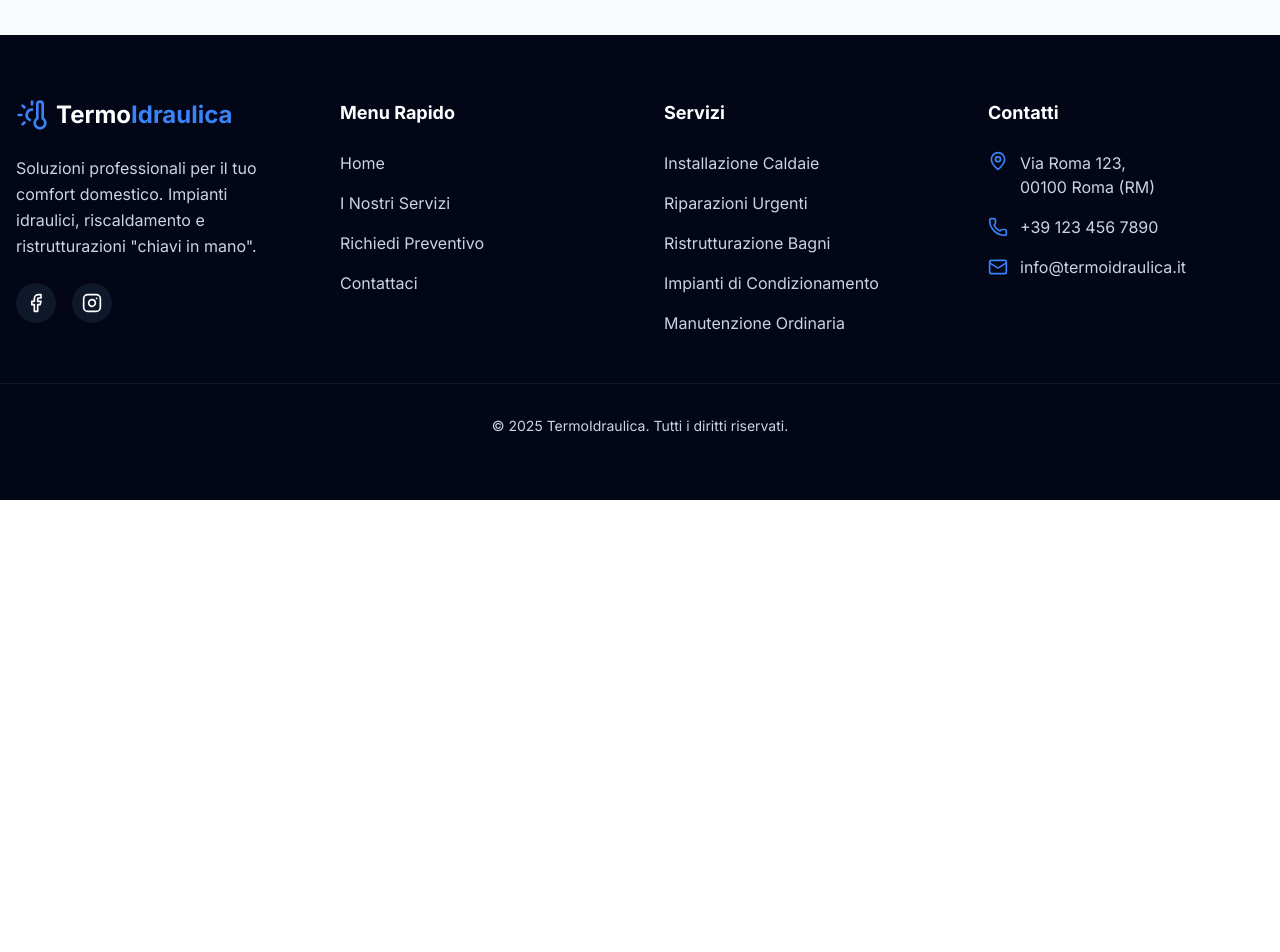
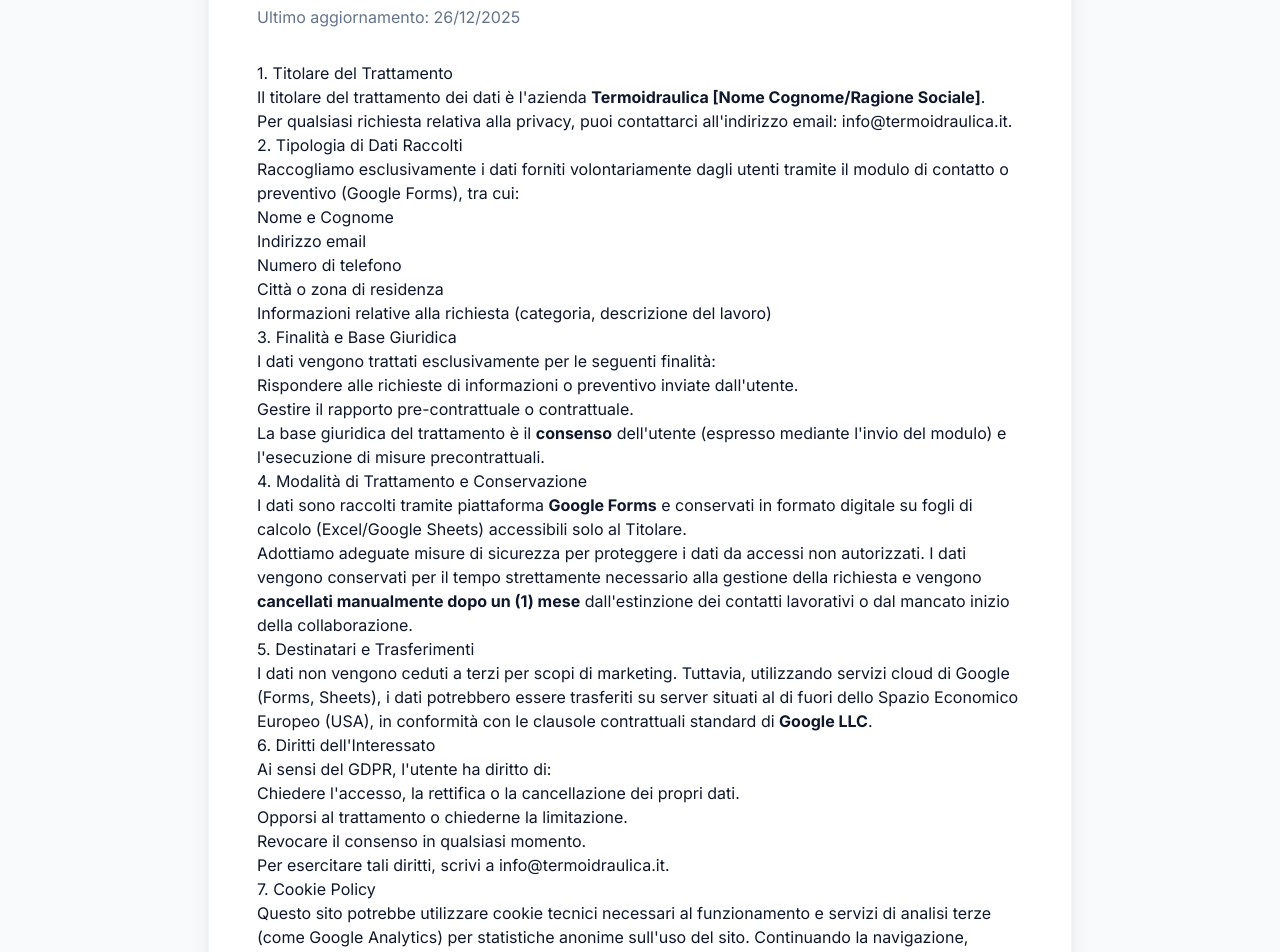
Before and after one commit to lucadibelardino/termoidraulica.746, a React (Vite) app: page /privacy in a window 1280 px wide. Shown: the part 300-1252 px from the top of the page. Before the commit the page ends 800 px from the top, so only its background shows below. Built offline with nearby package versions, Linux system fonts and the light colour scheme.

Commit message:
feat: Add GDPR-compliant Privacy Policy page

```diff
--- a/src/App.tsx
+++ b/src/App.tsx
@@ -8,6 +8,7 @@ import Services from './pages/Services';
 
 import Quote from './pages/Quote';
 import Contact from './pages/Contact';
+import Privacy from './pages/Privacy';
 
 const ScrollToTop = () => {
   const { pathname } = useLocation();
@@ -29,6 +30,7 @@ function App() {
             <Route path="/servizi" element={<Services />} />
             <Route path="/preventivo" element={<Quote />} />
             <Route path="/contatti" element={<Contact />} />
+            <Route path="/privacy" element={<Privacy />} />
           </Routes>
         </main>
         <Footer />
--- a/src/components/Footer.tsx
+++ b/src/components/Footer.tsx
@@ -32,6 +32,7 @@ const Footer = () => {
                         <li><Link to="/servizi" className="hover:text-white transition-colors">I Nostri Servizi</Link></li>
                         <li><Link to="/preventivo" className="hover:text-white transition-colors">Richiedi Preventivo</Link></li>
                         <li><Link to="/contatti" className="hover:text-white transition-colors">Contattaci</Link></li>
+                        <li><Link to="/privacy" className="hover:text-white transition-colors">Privacy Policy</Link></li>
                     </ul>
                 </div>
 
--- /dev/null
+++ b/src/pages/Privacy.tsx
@@ -0,0 +1,84 @@
+import { ArrowLeft } from 'lucide-react';
+import { Link } from 'react-router-dom';
+
+const Privacy = () => {
+    return (
+        <div className="pt-20 min-h-screen bg-slate-50">
+            <div className="container mx-auto px-4 py-12 max-w-4xl">
+                <Link to="/" className="inline-flex items-center gap-2 text-slate-500 hover:text-slate-900 mb-8 transition-colors">
+                    <ArrowLeft className="w-4 h-4" /> Torna alla Home
+                </Link>
+
+                <div className="bg-white p-8 md:p-12 rounded-3xl shadow-xl border border-slate-100 prose prose-slate max-w-none">
+                    <h1 className="text-3xl md:text-4xl font-bold text-slate-900 mb-8">Informativa sulla Privacy</h1>
+
+                    <p className="text-slate-500 mb-8">Ultimo aggiornamento: {new Date().toLocaleDateString('it-IT')}</p>
+
+                    <h3>1. Titolare del Trattamento</h3>
+                    <p>
+                        Il titolare del trattamento dei dati è l'azienda <strong>Termoidraulica [Nome Cognome/Ragione Sociale]</strong>.<br />
+                        Per qualsiasi richiesta relativa alla privacy, puoi contattarci all'indirizzo email: <a href="mailto:info@termoidraulica.it">info@termoidraulica.it</a>.
+                    </p>
+
+                    <h3>2. Tipologia di Dati Raccolti</h3>
+                    <p>
+                        Raccogliamo esclusivamente i dati forniti volontariamente dagli utenti tramite il modulo di contatto o preventivo (Google Forms), tra cui:
+                    </p>
+                    <ul>
+                        <li>Nome e Cognome</li>
+                        <li>Indirizzo email</li>
+                        <li>Numero di telefono</li>
+                        <li>Città o zona di residenza</li>
+                        <li>Informazioni relative alla richiesta (categoria, descrizione del lavoro)</li>
+                    </ul>
+
+                    <h3>3. Finalità e Base Giuridica</h3>
+                    <p>
+                        I dati vengono trattati esclusivamente per le seguenti finalità:
+                    </p>
+                    <ul>
+                        <li>Rispondere alle richieste di informazioni o preventivo inviate dall'utente.</li>
+                        <li>Gestire il rapporto pre-contrattuale o contrattuale.</li>
+                    </ul>
+                    <p>
+                        La base giuridica del trattamento è il <strong>consenso</strong> dell'utente (espresso mediante l'invio del modulo) e l'esecuzione di misure precontrattuali.
+                    </p>
+
+                    <h3>4. Modalità di Trattamento e Conservazione</h3>
+                    <p>
+                        I dati sono raccolti tramite piattaforma <strong>Google Forms</strong> e conservati in formato digitale su fogli di calcolo (Excel/Google Sheets) accessibili solo al Titolare.
+                    </p>
+                    <p>
+                        Adottiamo adeguate misure di sicurezza per proteggere i dati da accessi non autorizzati. I dati vengono conservati per il tempo strettamente necessario alla gestione della richiesta e vengono <strong>cancellati manualmente dopo un (1) mese</strong> dall'estinzione dei contatti lavorativi o dal mancato inizio della collaborazione.
+                    </p>
+
+                    <h3>5. Destinatari e Trasferimenti</h3>
+                    <p>
+                        I dati non vengono ceduti a terzi per scopi di marketing.
+                        Tuttavia, utilizzando servizi cloud di Google (Forms, Sheets), i dati potrebbero essere trasferiti su server situati al di fuori dello Spazio Economico Europeo (USA), in conformità con le clausole contrattuali standard di <strong>Google LLC</strong>.
+                    </p>
+
+                    <h3>6. Diritti dell'Interessato</h3>
+                    <p>
+                        Ai sensi del GDPR, l'utente ha diritto di:
+                    </p>
+                    <ul>
+                        <li>Chiedere l'accesso, la rettifica o la cancellazione dei propri dati.</li>
+                        <li>Opporsi al trattamento o chiederne la limitazione.</li>
+                        <li>Revocare il consenso in qualsiasi momento.</li>
+                    </ul>
+                    <p>
+                        Per esercitare tali diritti, scrivi a <a href="mailto:info@termoidraulica.it">info@termoidraulica.it</a>.
+                    </p>
+
+                    <h3>7. Cookie Policy</h3>
+                    <p>
+                        Questo sito potrebbe utilizzare cookie tecnici necessari al funzionamento e servizi di analisi terze (come Google Analytics) per statistiche anonime sull'uso del sito. Continuando la navigazione, accetti l'uso di tali tecnologie.
+                    </p>
+                </div>
+            </div>
+        </div>
+    );
+};
+
+export default Privacy;
```
